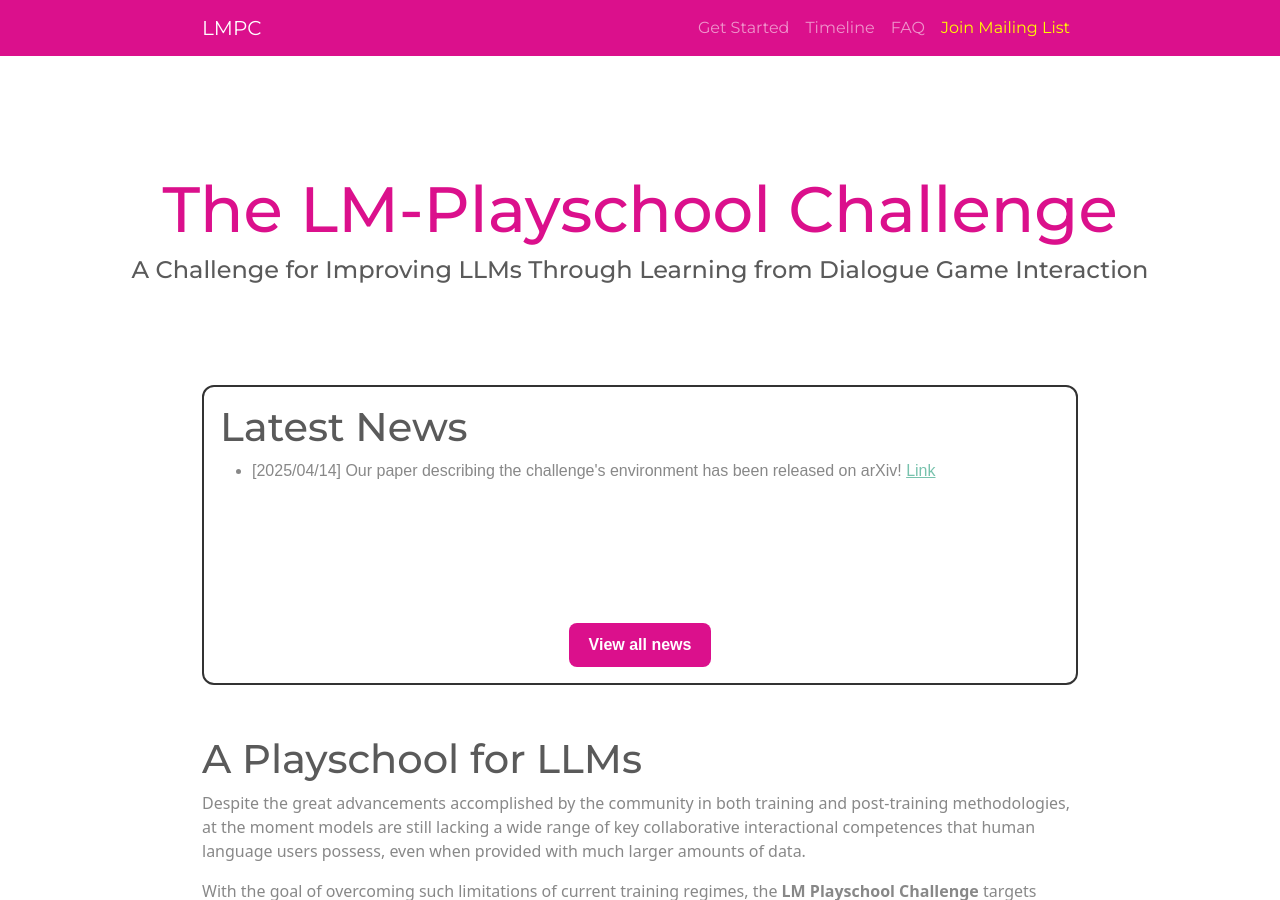
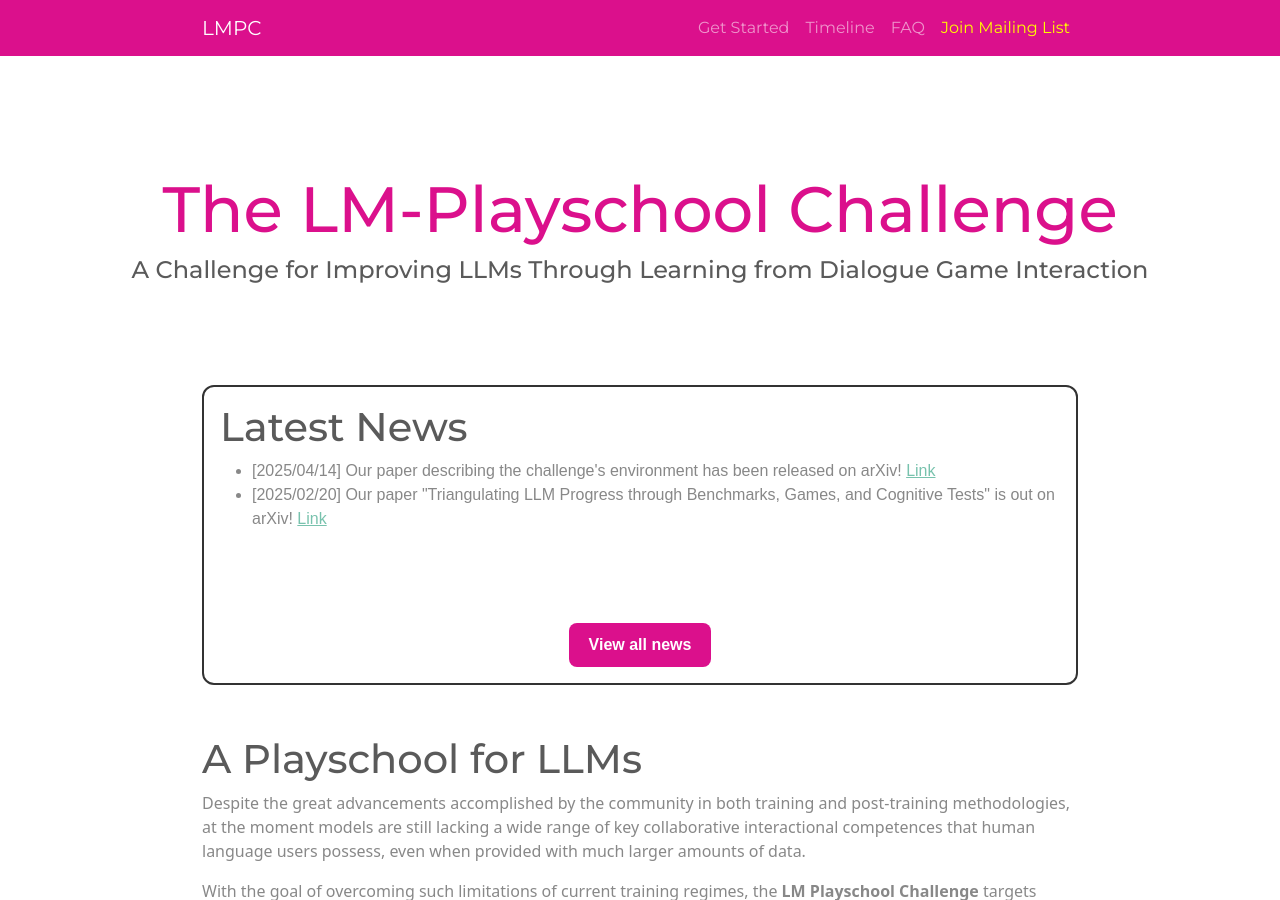
Before and after one commit to lm-playschool/lm-playschool.github.io, a Jekyll site: the page built from index.md, in a window 1280 px wide and 900 px high. Built offline with Jekyll 4.4.1, drawn with Linux system fonts in a browser that asks for light colours; our own code applies the rules of GitHub Pages for plain Markdown files.

Commit message:
add second paper to news

```diff
--- a/_layouts/home.html
+++ b/_layouts/home.html
@@ -17,6 +17,9 @@ layout: default
       <li>
             <div class="news-item">[2025/04/14] Our paper describing the challenge's environment has been released on arXiv! <a href="http://arxiv.org/abs/2504.08590">Link</a> </div>
       </li>
+      <li>
+            <div class="news-item">[2025/02/20] Our paper "Triangulating LLM Progress through Benchmarks, Games, and Cognitive Tests" is out on arXiv! <a href="https://arxiv.org/pdf/2502.14359">Link</a> </div>
+      </li>
     </ul>
   </div>
   <div class="news-link">
```
